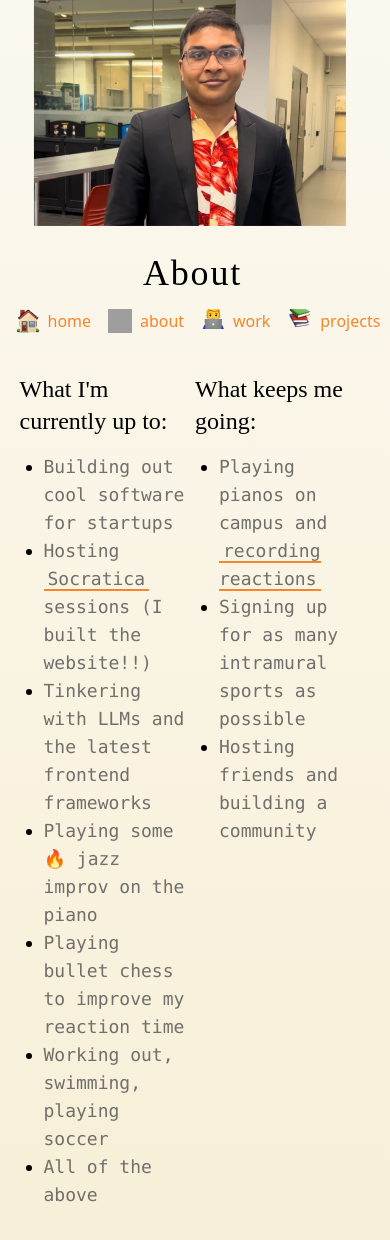
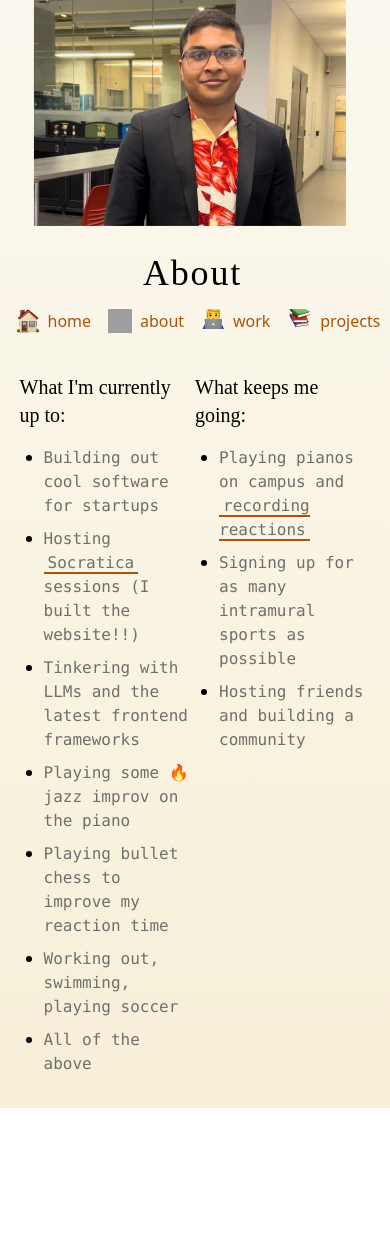
Before and after one commit to sohambasu963/personal-website, a SvelteKit app: page /about in a window 390 px wide. After the commit the page ends 1108 px from the top, so only its background shows below. Built offline with nearby package versions, Linux system fonts and the light colour scheme; no server answers; grey boxes are pictures that could not be loaded.

Commit message:
Made styling changes

```diff
--- a/src/routes/+page.svelte
+++ b/src/routes/+page.svelte
@@ -79,14 +79,14 @@
   </div>
 
   <div class="md:w-4/5 flex flex-col items-center mt-8" style="width: 90%">
-    <p class="text-lg font-sf-mono text-soft-grey text-center">
+    <p class="md:text-lg text-md font-sf-mono text-soft-grey text-center">
       Software developer and Computer Science + Finance at the University of
       Waterloo!
     </p>
-    <p class="text-lg font-sf-mono text-soft-grey text-center mt-1">
+    <p class="md:text-lg text-md font-sf-mono text-soft-grey text-center mt-1">
       Always on the lookout for cool projects and internships!
     </p>
-    <p class="text-lg font-sf-mono text-soft-grey text-center mt-1">
+    <p class="md:text-lg text-md font-sf-mono text-soft-grey text-center mt-1">
       Reach me at {''}
       <a
         href="mailto:sohambasu963@gmail.com"
--- a/src/routes/about/+page.svelte
+++ b/src/routes/about/+page.svelte
@@ -70,17 +70,17 @@
     </div>
     <div class="flex flex-row justify-between w-full mt-8">
       <div class="w-1/2 text-left">
-        <h2 class="text-2xl font-tiempos-headline">
+        <h2 class="text-xl md:text-2xl font-tiempos-headline">
           What I'm currently up to:
         </h2>
-        <ul class="list-disc pl-6 mt-4">
+        <ul class="list-disc pl-6 mt-4 space-y-2">
           <li>
-            <p class="font-sf-mono text-soft-grey text-lg">
+            <p class="font-sf-mono text-soft-grey md:text-lg text-md">
               Building out cool software for startups
             </p>
           </li>
           <li>
-            <p class="font-sf-mono text-soft-grey text-lg">
+            <p class="font-sf-mono text-soft-grey md:text-lg text-md">
               Hosting
               <a
                 href="https://www.socratica.info/"
@@ -93,35 +93,39 @@
             </p>
           </li>
           <li>
-            <p class="font-sf-mono text-soft-grey text-lg">
+            <p class="font-sf-mono text-soft-grey md:text-lg text-md">
               Tinkering with LLMs and the latest frontend frameworks
             </p>
           </li>
           <li>
-            <p class="font-sf-mono text-soft-grey text-lg">
+            <p class="font-sf-mono text-soft-grey md:text-lg text-md">
               Playing some 🔥 jazz improv on the piano
             </p>
           </li>
           <li>
-            <p class="font-sf-mono text-soft-grey text-lg">
+            <p class="font-sf-mono text-soft-grey md:text-lg text-md">
               Playing bullet chess to improve my reaction time
             </p>
           </li>
           <li>
-            <p class="font-sf-mono text-soft-grey text-lg">
+            <p class="font-sf-mono text-soft-grey md:text-lg text-md">
               Working out, swimming, playing soccer
             </p>
           </li>
           <li>
-            <p class="font-sf-mono text-soft-grey text-lg">All of the above</p>
+            <p class="font-sf-mono text-soft-grey md:text-lg text-md">
+              All of the above
+            </p>
           </li>
         </ul>
       </div>
       <div class="w-1/2 text-left">
-        <h2 class="text-2xl font-tiempos-headline">What keeps me going:</h2>
-        <ul class="list-disc pl-6 mt-4">
+        <h2 class="text-xl md:text-2xl font-tiempos-headline">
+          What keeps me going:
+        </h2>
+        <ul class="list-disc pl-6 mt-4 space-y-2">
           <li>
-            <p class="font-sf-mono text-soft-grey text-lg">
+            <p class="font-sf-mono text-soft-grey md:text-lg text-md">
               Playing pianos on campus and <a
                 href="https://youtu.be/v9qndL3QweY"
                 target="_blank"
@@ -132,12 +136,12 @@
             </p>
           </li>
           <li>
-            <p class="font-sf-mono text-soft-grey text-lg">
+            <p class="font-sf-mono text-soft-grey md:text-lg text-md">
               Signing up for as many intramural sports as possible
             </p>
           </li>
           <li>
-            <p class="font-sf-mono text-soft-grey text-lg">
+            <p class="font-sf-mono text-soft-grey md:text-lg text-md">
               Hosting friends and building a community
             </p>
           </li>
--- a/src/routes/projects/+page.svelte
+++ b/src/routes/projects/+page.svelte
@@ -49,48 +49,54 @@
       <Navbar />
     </div>
     <div class="mt-8 w-full text-left">
-      <ul class="list-disc pl-6">
+      <ul class="list-disc pl-6 space-y-4 md:space-y-12">
         <li>
           <a
             href="https://www.socratica.info/"
             target="_blank"
-            class="font-sf-mono font-bold text-lg border-b-2 border-orange hover:bg-orange hover:text-white px-1 transition duration-500 ease-in-out"
+            class="font-sf-mono font-bold md:text-lg text-md border-b-2 border-orange hover:bg-orange hover:text-white px-1 transition duration-500 ease-in-out"
           >
             Socratica Website
           </a>
           <ul class="list-disc pl-6">
-            <li class="font-sf-mono text-soft-grey text-lg mt-2">
+            <li
+              class="font-sf-mono text-soft-grey md:text-lg text-md mt-1 md:mt-2"
+            >
               Built a website for Socratica, with a map that tracks nodes from
               around the world
             </li>
           </ul>
         </li>
-        <li class="mt-8">
+        <li>
           <a
             href="https://github.com/sohambasu963/MealMetrics"
             target="_blank"
-            class="font-sf-mono font-bold text-lg border-b-2 border-orange hover:bg-orange hover:text-white px-1 transition duration-500 ease-in-out"
+            class="font-sf-mono font-bold md:text-lg text-md border-b-2 border-orange hover:bg-orange hover:text-white px-1 transition duration-500 ease-in-out"
           >
             Meal Metrics
           </a>
 
           <ul class="list-disc pl-6">
-            <li class="font-sf-mono text-soft-grey text-lg mt-2">
+            <li
+              class="font-sf-mono text-soft-grey md:text-lg text-md mt-1 md:mt-2"
+            >
               Created an app that identifies the nutritional value of a meal
               from a picture
             </li>
           </ul>
         </li>
-        <li class="mt-8">
+        <li>
           <a
             href="https://devpost.com/software/agents-school"
             target="_blank"
-            class="font-sf-mono font-bold text-lg border-b-2 border-orange hover:bg-orange hover:text-white px-1 transition duration-500 ease-in-out"
+            class="font-sf-mono font-bold md:text-lg text-md border-b-2 border-orange hover:bg-orange hover:text-white px-1 transition duration-500 ease-in-out"
           >
             School AI Agent
           </a>
           <ul class="list-disc pl-6">
-            <li class="font-sf-mono text-soft-grey text-lg mt-2">
+            <li
+              class="font-sf-mono text-soft-grey md:text-lg text-md mt-1 md:mt-2"
+            >
               Developed an AI agent that solves assignments from MIT
               OpenCourseWare (won our team a hackathon!)
             </li>
--- a/src/routes/work/+page.svelte
+++ b/src/routes/work/+page.svelte
@@ -49,9 +49,9 @@
       <Navbar />
     </div>
     <div class="mt-8 w-full text-left">
-      <ul class="list-disc pl-6">
+      <ul class="list-disc pl-6 space-y-4 md:space-y-12">
         <li>
-          <p class="font-sf-mono text-lg">
+          <p class="font-sf-mono md:text-lg text-md">
             <span class="font-bold">Full Stack Engineer</span> @
             <a
               href="https://www.bronco.ai/"
@@ -62,14 +62,16 @@
             </a>
           </p>
           <ul class="list-disc pl-6">
-            <li class="font-sf-mono text-soft-grey text-lg mt-2">
-              Leveraged GPT-4 subscription to build prototypes that help
-              factories run more efficiently
+            <li
+              class="font-sf-mono text-soft-grey md:text-lg text-md mt-1 md:mt-2"
+            >
+              Built LLM-backed prototypes that help factories run more
+              efficiently
             </li>
           </ul>
         </li>
         <li>
-          <p class="font-sf-mono text-lg mt-8">
+          <p class="font-sf-mono md:text-lg text-md">
             <span class="font-bold">Software Engineer</span> @
             <a
               href="https://www.portfolioxpressway.com/"
@@ -80,14 +82,16 @@
             </a>
           </p>
           <ul class="list-disc pl-6">
-            <li class="font-sf-mono text-soft-grey text-lg mt-2">
+            <li
+              class="font-sf-mono text-soft-grey md:text-lg text-md mt-1 md:mt-2"
+            >
               Built dashboards and data visualizations that help advisors and
               clients track their investments
             </li>
           </ul>
         </li>
         <li>
-          <p class="font-sf-mono text-lg mt-8">
+          <p class="font-sf-mono md:text-lg text-md">
             <span class="font-bold">Full Stack Engineer</span> @
             <a
               href="https://www.birdseyeglobal.com/"
@@ -98,7 +102,9 @@
             </a>
           </p>
           <ul class="list-disc pl-6">
-            <li class="font-sf-mono text-soft-grey text-lg mt-2">
+            <li
+              class="font-sf-mono text-soft-grey md:text-lg text-md mt-1 md:mt-2"
+            >
               Developed an ad-tech query engine to help clients track customer
               insights and boost ad traffic
             </li>
--- a/tailwind.config.js
+++ b/tailwind.config.js
@@ -6,11 +6,11 @@ export default {
       backgroundColor: {
         'primary': '#f7efd7',
         'cream': '#FBF8EF',
-        'orange': '#fc923a',
+        'orange': '#ab530a',
       },
       colors: {
         'soft-grey': '#706F6B',
-        'orange': '#f5852a'
+        'orange': '#ab530a'
       },
       fontFamily: {
         'tiempos-headline': ['Tiempos Headline', 'serif'],
```
